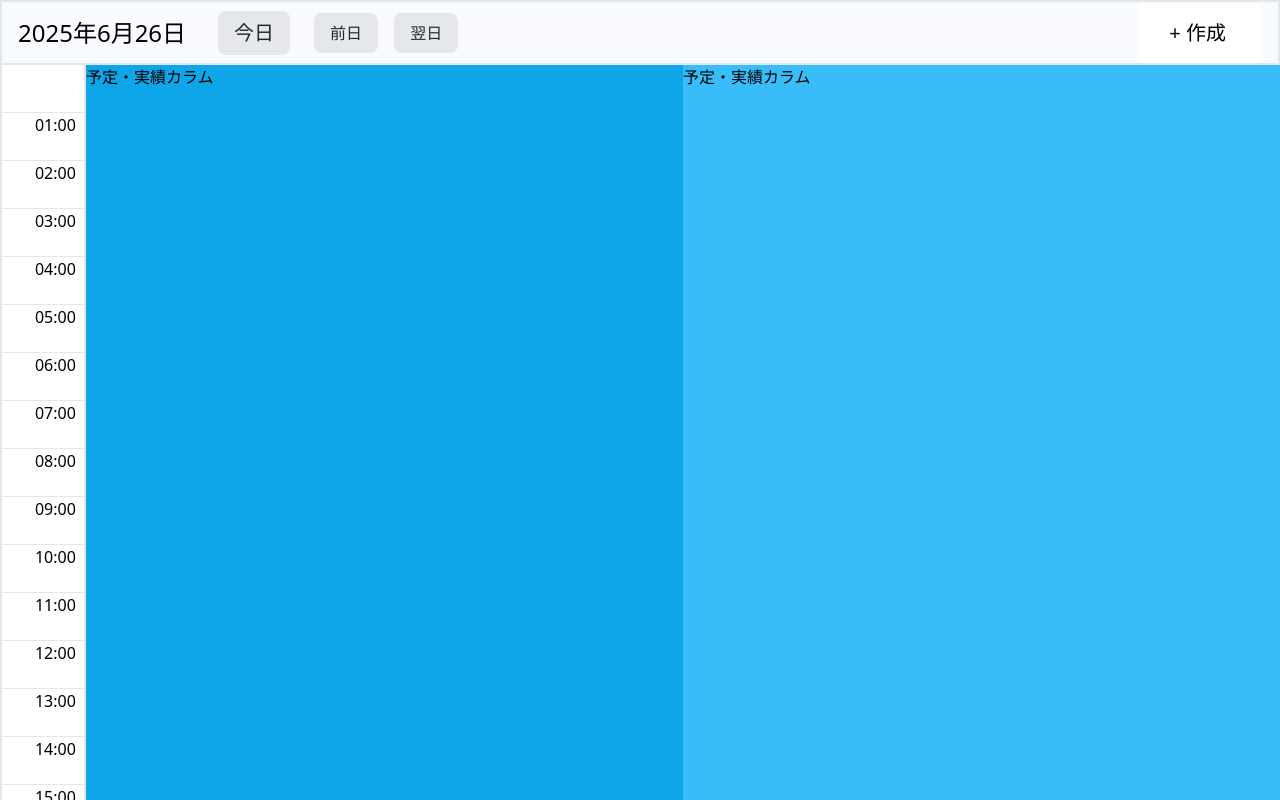
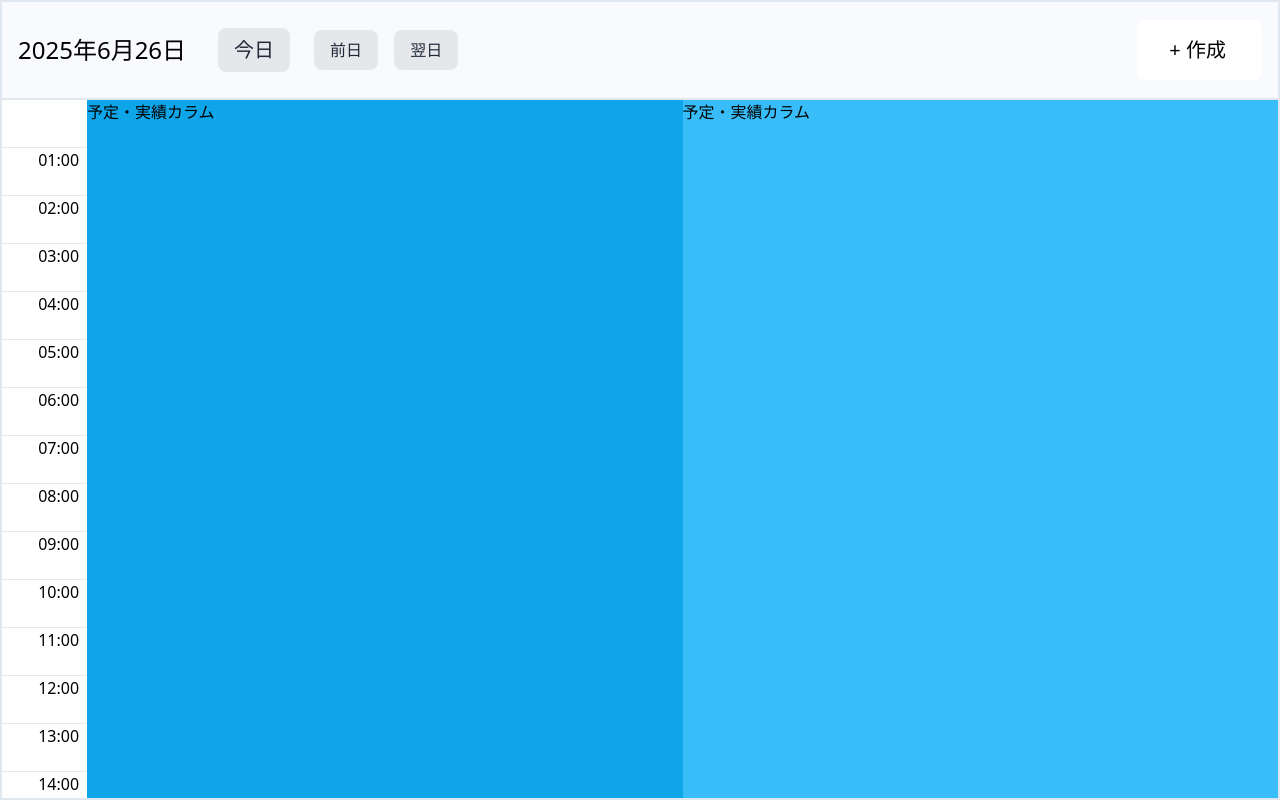
Before and after one commit to barsea/schedpoint, a Vue app in the folder frontend/: page / in a window 1280 px wide. Built offline with nearby package versions, Linux system fonts and the light colour scheme.

Commit message:
全体の背景色追加、TimeAxisの高さを背景色がカバーできるように修正

```diff
--- a/frontend/src/views/ScheduleView.vue
+++ b/frontend/src/views/ScheduleView.vue
@@ -1,19 +1,22 @@
 <template>
-  <div class="flex flex-col items-center h-screen">
-    <div class="w-full max-w-[1500px] h-[100px] bg-light-gray-blue border-2 border-[#e1e7ee]">
+  <div class="flex flex-col items-center h-screen bg-[#f3f7ff]">
+
+    <div class="w-full max-w-[1500px] h-[100px] bg-light-gray-blue border-2 border-[#e1e7ee] flex-shrink-0">
       <Header />
     </div>
-    <div class="flex flex-grow w-full max-w-[1500px] overflow-y-auto">
-      <div class="w-[100px] bg-white border-x-2 border-[#e1e7ee]">
+
+    <div class="flex flex-grow w-full max-w-[1500px] border-x-2 border-b-2 border-[#e1e7ee] overflow-y-auto">
+      <div class="w-[100px] min-h-[1152px] flex-grow bg-white">
         <TimeAxis />
       </div>
-      <div class="w-[700px] bg-sky-500">
+      <div class="w-[700px] min-h-[1152px] flex-grow bg-sky-500">
         <ScheduleColumn />
       </div>
-      <div class="w-[700px] bg-sky-400">
+      <div class="w-[700px] min-h-[1152px] flex-grow bg-sky-400">
         <ScheduleColumn />
       </div>
     </div>
+
   </div>
 </template>
 
```
